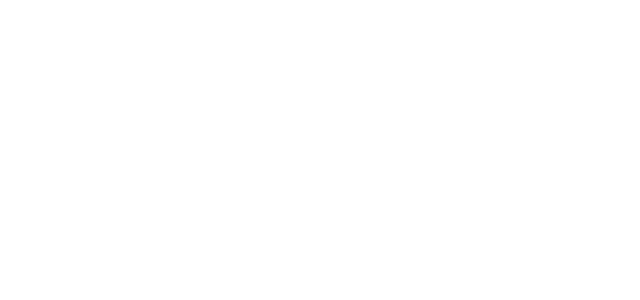
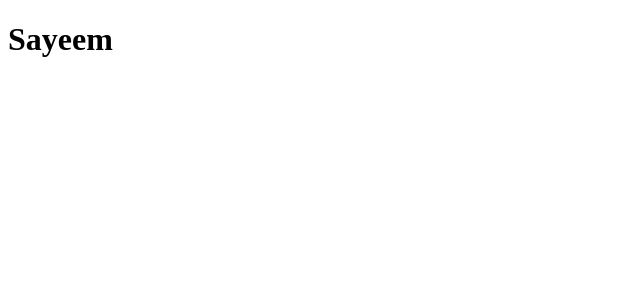
Before and after one commit to SayeemZaman/Portfolio, a React (Vite) app: page / in a window 1280 px wide. Shown: the top 300 px of the page, without its empty margins (0-640 px from the left). Built offline with nearby package versions, Linux system fonts and the light colour scheme.

Commit message:
add Header

```diff
--- a/src/App.jsx
+++ b/src/App.jsx
@@ -1,3 +1,9 @@
+import Header from "./components/Header";
+
 export default function App() {
-  return <></>;
+  return (
+    <>
+      <Header />
+    </>
+  );
 }
--- /dev/null
+++ b/src/components/Header.jsx
@@ -0,0 +1,8 @@
+export default function Header() {
+  return (
+    <header>
+      <h1 className="name">Sayeem</h1>
+      {/* <Nav /> */}
+    </header>
+  );
+}
```
